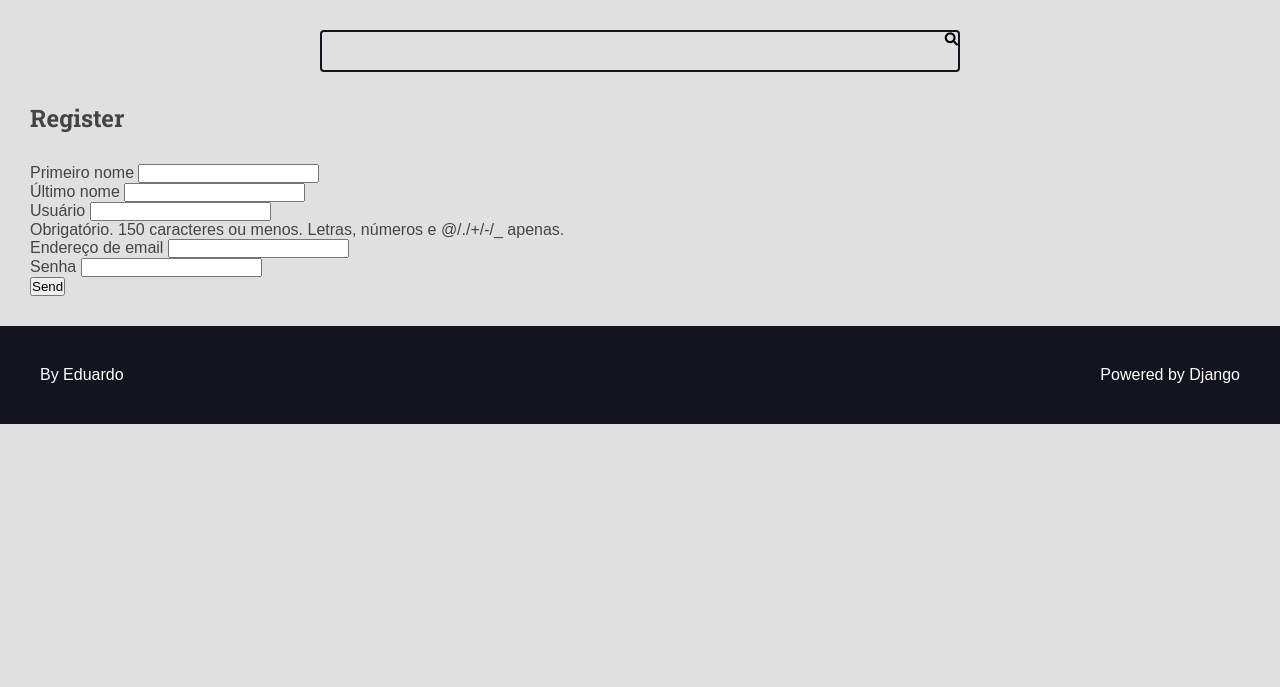
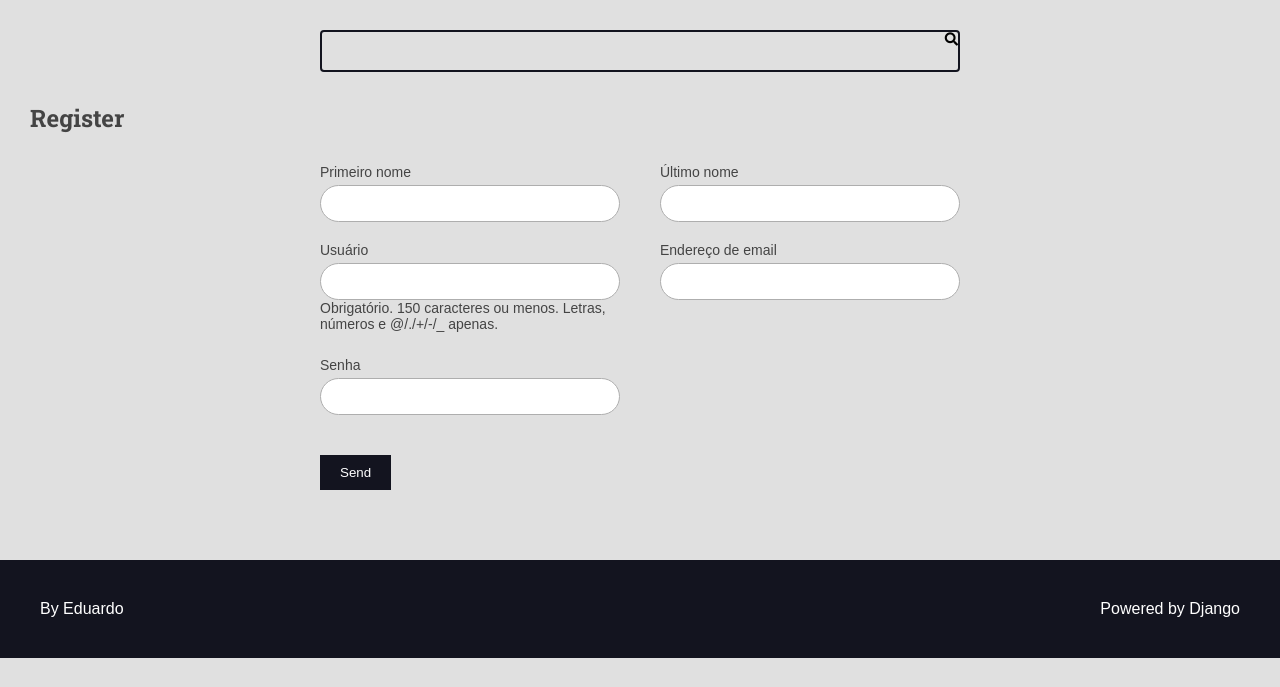
Before and after one commit to EduardoFelipeCosta/CursoDjango, a Django app: page /authors/register/ in a window 1280 px wide. Shown: the part 113-800 px from the top of the page. Run offline with Django 5.2, Linux system fonts and the light colour scheme; some web fonts are replaced.

Commit message:
Arrumando o register

```diff
--- a/authors/templates/authors/pages/register_view.html
+++ b/authors/templates/authors/pages/register_view.html
@@ -18,13 +18,14 @@
                     {% if field.help_text %}
                     <p class="help-text">{{ field.help_text }}</p>
                     {% endif %}
-                    {{fiel.errors}}
+                    {{field.errors}}
                 </div>
                 {% endfor %}
             </div>
-
-            <div class="form-group">
-                <button type="submit">Send</button>
+            <div class="form-content form-content-grid">
+                <div class="form-group">
+                    <button type="submit">Send</button>
+                </div>
             </div>
         </form>
     </div>
--- a/base_static/recipes/css/style.css
+++ b/base_static/recipes/css/style.css
@@ -333,3 +333,44 @@ h6 {
   background: var(--color-debug-light);
   color: var(--color-debug-dark);
 }
+
+.form-content{
+    max-width: 64rem;
+    margin: 0 auto;
+    margin-bottom: var(--spacing-gutter-large);
+}
+
+.form-content label,
+.form-content .help-text,
+.errorlist
+{
+    display: block;
+    margin-bottom: 0.5rem;
+    font-size: 1.4rem;
+    list-style: none;
+
+}
+.errorlist{
+    color: var(--color-error-dark);
+}
+
+.form-content input{
+    width: 100%;
+    padding: 1rem;
+    border-radius: 4rem;
+    border: 1px solid var(--color-gray-3);
+}
+
+.form-content-grid{
+    display: grid;
+    grid-template-columns: repeat(auto-fit, minmax(30rem, 1fr));
+    gap: calc(var(--spacing-gutter-large)/2) var(--spacing-gutter-large)    ;
+}
+
+.form-content button{
+    padding: 1rem 2rem;
+    border: none;
+    background: var(--color-primary-dark);
+    color: var(--color-white);
+
+}
```
Also changed, not shown: db.sqlite3.
